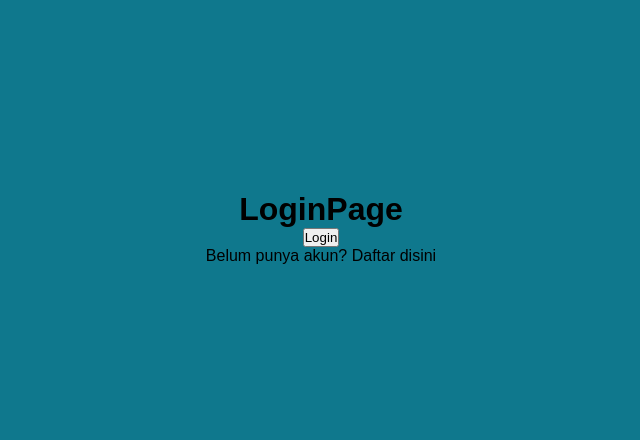
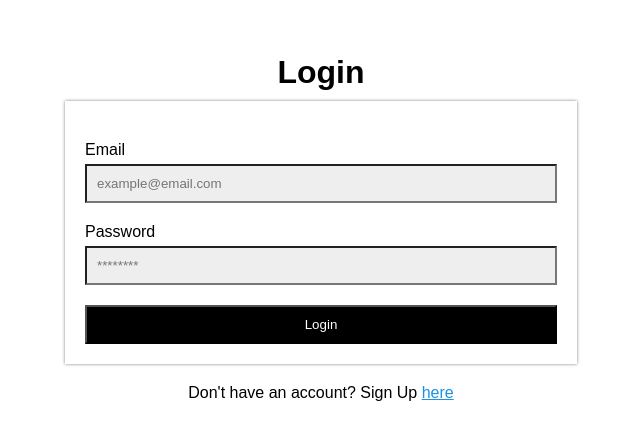
Before and after one commit to ibnucholdun/learn-NextJs-pages-router, a Next.js app: page /auth/login in a window 1280 px wide. Shown: the part 172-612 px from the top of the page, without its empty margins (319-959 px from the left). Built offline with nearby package versions, Linux system fonts and the light colour scheme.

Commit message:
Auth Login with custom view pages and connect database

```diff
--- a/src/components/layouts/Navbar/index.tsx
+++ b/src/components/layouts/Navbar/index.tsx
@@ -10,7 +10,7 @@ const Navbar = (props: Props) => {
     <div className={style.navbar}>
       <div className="big">Navbar</div>
       <div>
-        {data?.user?.email}{" "}
+        {data?.user?.fullname}
         {data ? (
           <button className={style.button} onClick={() => signOut()}>
             Sign Out
--- a/src/middlewares/withAuth.ts
+++ b/src/middlewares/withAuth.ts
@@ -18,7 +18,8 @@ export const withAuth = (
         secret: process.env.NEXTAUTH_SECRET,
       });
       if (!token) {
-        const url = new URL("/", req.url);
+        const url = new URL("/auth/login", req.url);
+        url.searchParams.append("callbackUrl", encodeURI(req.url)); //code ini digunakan ketika kita membuka page yang kita inginkan tetpai belum login, dan ketika kita login maka akan diredirect ke halamanya tadi
         return NextResponse.redirect(url);
       }
     }
--- a/src/utils/db/service.ts
+++ b/src/utils/db/service.ts
@@ -30,6 +30,27 @@ export const retrieveDataById = async (collectionName: string, id: string) => {
   return data;
 };
 
+// SIGNIN
+export const signIn = async (userData: { email: string }) => {
+  const q = query(
+    collection(firestore, "users"),
+    where("email", "==", userData.email) // mengecek email yang mau didaftarkan sudah terdaftar atau belum
+  );
+
+  const snapshot = await getDocs(q);
+  const data = snapshot.docs.map((doc) => ({
+    id: doc.id,
+    ...doc.data(),
+  }));
+
+  if (data) {
+    return data[0];
+  } else {
+    return null;
+  }
+};
+
+// SIGNUP
 export const signUp = async (
   userData: {
     email: string;
--- a/src/views/Auth/Login/Login.module.scss
+++ b/src/views/Auth/Login/Login.module.scss
@@ -1,10 +1,45 @@
-@import "@/styles/colors.scss";
-
 .login {
   display: flex;
-  flex-direction: column;
   justify-content: center;
   align-items: center;
+  flex-direction: column;
   height: 100vh;
-  background-color: map-get($schema, primary);
+  width: 100vw;
+  &__error {
+    color: red;
+    margin-bottom: 10px;
+  }
+  &__title {
+    font-size: 32px;
+    margin-bottom: 10px;
+  }
+  &__form {
+    width: 40%;
+    box-shadow: 0 0 3px rgba($color: #000000, $alpha: 0.5);
+    padding: 20px;
+    margin-bottom: 20px;
+    &__item {
+      display: flex;
+      flex-direction: column;
+      margin: 20px 0;
+      &__input {
+        padding: 10px;
+        background-color: #eee;
+        margin-top: 5px;
+      }
+      &__button {
+        background-color: black;
+        color: white;
+        width: 100%;
+        padding: 10px;
+        cursor: pointer;
+      }
+    }
+  }
+  &__link {
+    a {
+      color: #1b92e7;
+      text-decoration: underline;
+    }
+  }
 }
--- a/src/views/Auth/Login/index.tsx
+++ b/src/views/Auth/Login/index.tsx
@@ -1,24 +1,94 @@
-import React from "react";
-import style from "./Login.module.scss";
+import styles from "./Login.module.scss";
+import { useState } from "react";
 import { useRouter } from "next/router";
 import Link from "next/link";
+import { signIn } from "next-auth/react";
 
 type Props = {};
 
 const LoginView = (props: Props) => {
-  // Navigasi menggunakan useRouter yang fungsinya dapat meredirect ke halaman tertentu menggunakan keyword push
-  // penerapannya bisa digunakan pada saat falidasi login dan digunakan pada button login untuk meredirect ke halaman utamanya
-  const { push } = useRouter();
+  const [isLoading, setIsLoading] = useState(false);
+  const [error, setError] = useState("");
+  const { push, query } = useRouter();
 
-  const handleLogin = () => {
-    push("/product");
+  const callbackUrl: any = query.callbackUrl || "/";
+
+  const handleLogin = async (event: any) => {
+    event.preventDefault();
+    setError("");
+    setIsLoading(true);
+
+    const data = {
+      email: event.target.email.value,
+      password: event.target.password.value,
+    };
+
+    try {
+      const result = await signIn("credentials", {
+        redirect: false,
+        email: data.email,
+        password: data.password,
+        callbackUrl,
+      });
+
+      if (!result?.error) {
+        setIsLoading(false);
+        push(callbackUrl);
+      } else {
+        setIsLoading(false);
+        setError("Email or password is incorrect");
+      }
+    } catch (error: any) {
+      setIsLoading(false);
+      setError("Email or password is incorrect");
+    }
   };
+
   return (
-    <div className={style.login}>
-      <h1>LoginPage</h1>
-      <button onClick={() => handleLogin()}>Login</button>
-      <p>
-        Belum punya akun? Daftar <Link href={"/auth/register"}>disini</Link>
+    <div className={styles.login}>
+      <h1 className={styles.login__title}>Login</h1>
+      {error && <div className={styles.login__error}>{error}</div>}
+      <div className={styles.login__form}>
+        <form onSubmit={handleLogin}>
+          <div className={styles.login__form__item}>
+            <label htmlFor="email" className={styles.login__form__item__label}>
+              Email
+            </label>
+            <input
+              type="email"
+              id="email"
+              name="email"
+              placeholder="example@email.com"
+              className={styles.login__form__item__input}
+            />
+          </div>
+          <div className={styles.login__form__item}>
+            <label
+              htmlFor="password"
+              className={styles.login__form__item__label}
+            >
+              Password
+            </label>
+            <input
+              type="password"
+              id="password"
+              name="password"
+              placeholder="********"
+              className={styles.login__form__item__input}
+            />
+          </div>
+          <button
+            type="submit"
+            className={styles.login__form__item__button}
+            disabled={isLoading}
+          >
+            {isLoading ? "Loading..." : "Login"}
+          </button>
+        </form>
+      </div>
+      <p className={styles.login__link}>
+        Don{"'"}t have an account? Sign Up{" "}
+        <Link href={"/auth/register"}>here</Link>
       </p>
     </div>
   );
```
Also changed, not shown: src/pages/api/auth/[...nextauth].ts (+23 -8 lines).
